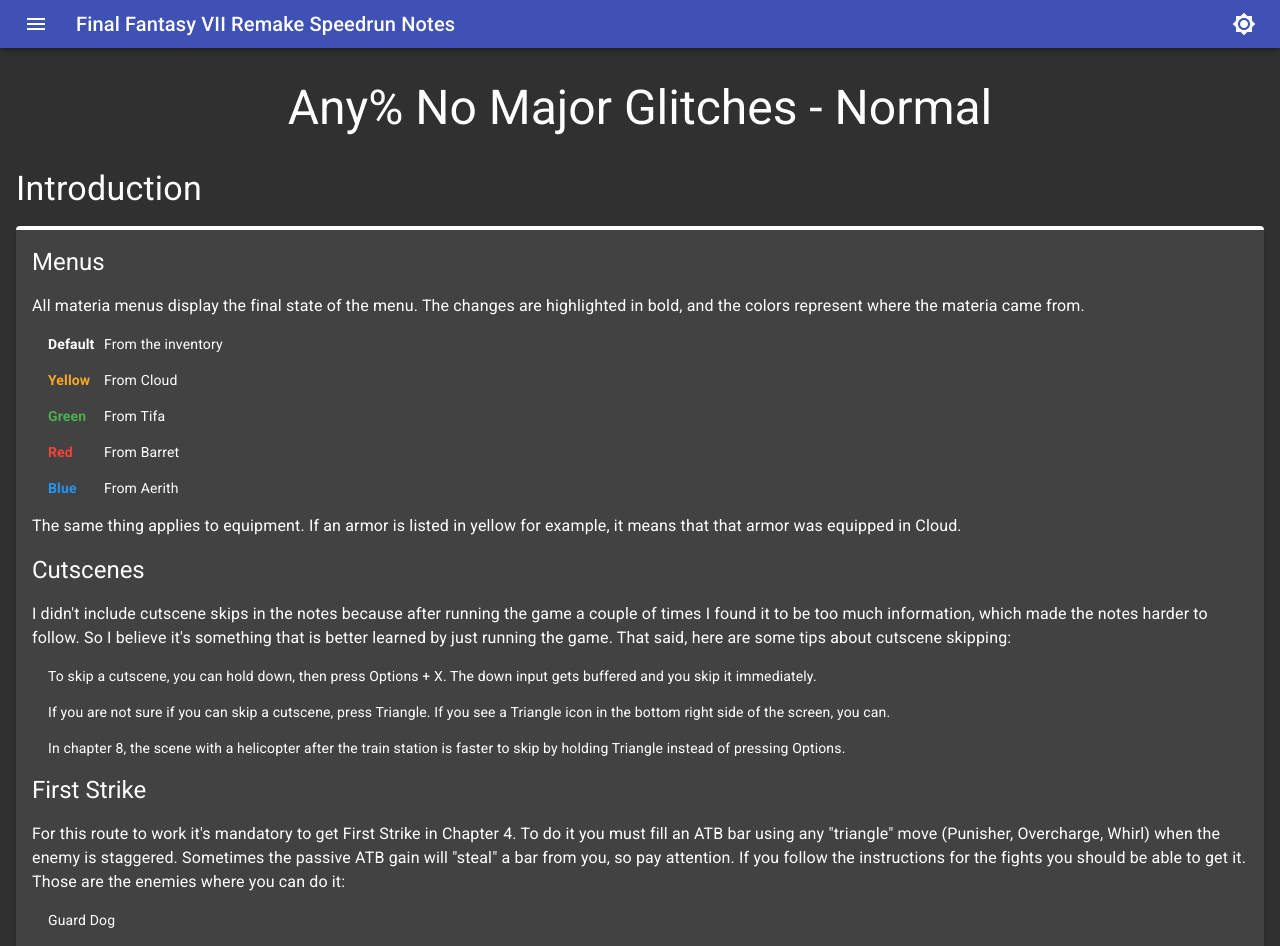
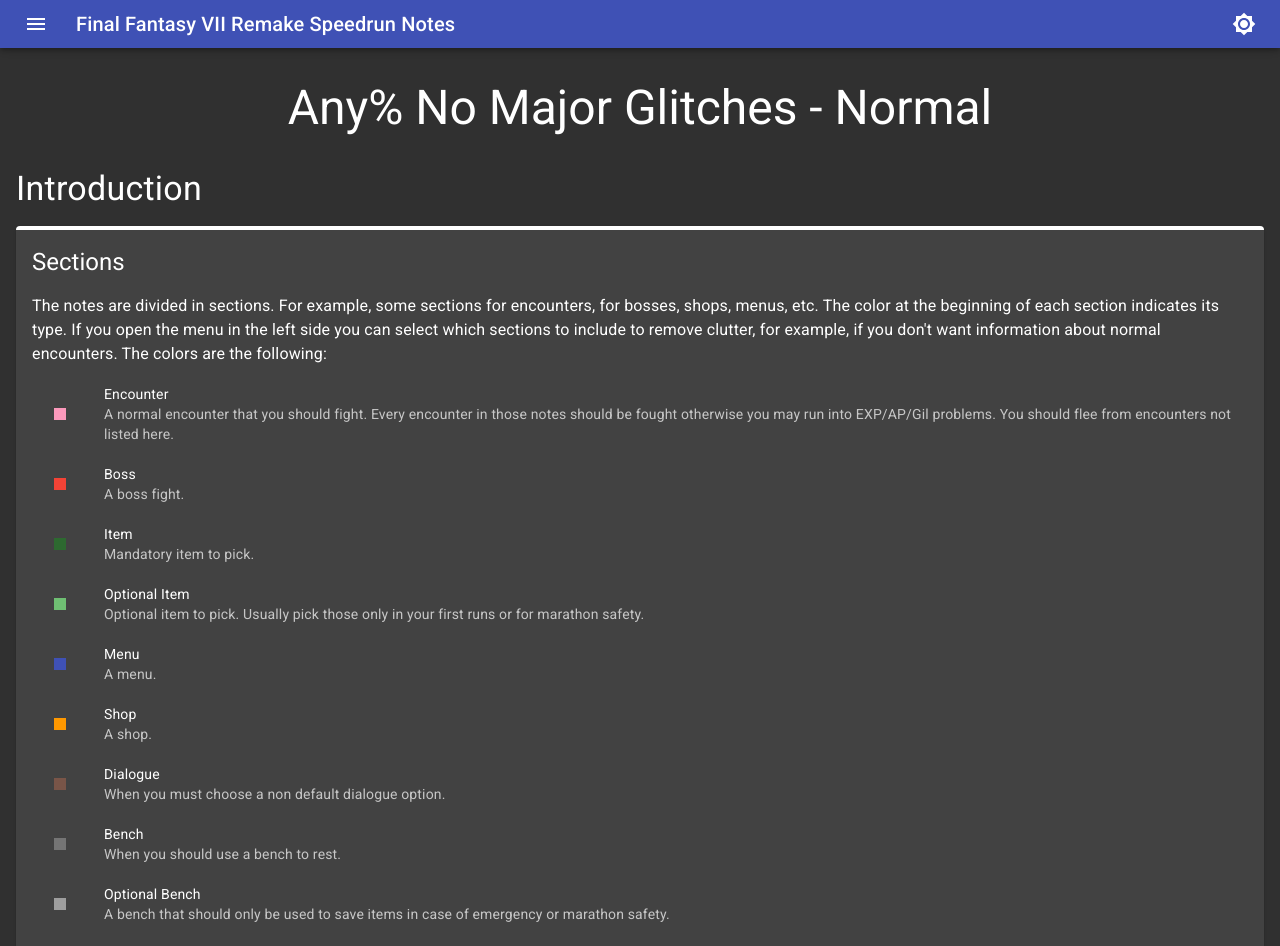
Before and after one commit to fhelwanger/ff7r-speedrun-notes, a React (Create React App) app: page / in a window 1280 px wide. Shown: the top 946 px of the page. Built offline with nearby package versions, Linux system fonts and the light colour scheme.

Commit message:
Add sections explanation
Closes #3

```diff
--- a/src/components/Introduction.tsx
+++ b/src/components/Introduction.tsx
@@ -5,9 +5,10 @@
 import ListItemIcon from "@material-ui/core/ListItemIcon";
 import ListItemText from "@material-ui/core/ListItemText";
 import Typography from "@material-ui/core/Typography";
+import SquareIcon from "@material-ui/icons/Stop";
 import Card from "./Card";
 import IndexTitle from "./IndexTitle";
-import { charactersPalette } from "./palette";
+import { charactersPalette, cardsPalette } from "./palette";
 import { makeStyles, useTheme } from "@material-ui/core/styles";
 
 const useStyles = makeStyles((theme) => ({
@@ -20,6 +21,93 @@
     width: "auto",
   },
 }));
+
+function Sections() {
+  const sections = [
+    {
+      name: "Encounter",
+      color: cardsPalette.encounter,
+      description:
+        "A normal encounter that you should fight. Every encounter in those notes should be fought otherwise you may run into EXP/AP/Gil problems. You should flee from encounters not listed here.",
+    },
+    {
+      name: "Boss",
+      color: cardsPalette.boss,
+      description: "A boss fight.",
+    },
+    {
+      name: "Item",
+      color: cardsPalette.pick,
+      description: "Mandatory item to pick.",
+    },
+    {
+      name: "Optional Item",
+      color: cardsPalette.pickOptional,
+      description:
+        "Optional item to pick. Usually pick those only in your first runs or for marathon safety.",
+    },
+    {
+      name: "Menu",
+      color: cardsPalette.menu,
+      description: "A menu.",
+    },
+    {
+      name: "Shop",
+      color: cardsPalette.shop,
+      description: "A shop.",
+    },
+    {
+      name: "Dialogue",
+      color: cardsPalette.dialogue,
+      description: "When you must choose a non default dialogue option.",
+    },
+    {
+      name: "Bench",
+      color: cardsPalette.bench,
+      description: "When you should use a bench to rest.",
+    },
+    {
+      name: "Optional Bench",
+      color: cardsPalette.benchOptional,
+      description:
+        "A bench that should only be used to save items in case of emergency or marathon safety.",
+    },
+    {
+      name: "Break",
+      color: cardsPalette.break,
+      description: "One of the few breaks that you have in this speedrun.",
+    },
+  ];
+
+  return (
+    <>
+      <Typography variant="h5" paragraph>
+        Sections
+      </Typography>
+      <Typography>
+        The notes are divided in sections. For example, some sections for
+        encounters, for bosses, shops, menus, etc. The color at the beginning of
+        each section indicates its type. If you open the menu in the left side
+        you can select which sections to include to remove clutter, for example,
+        if you don't want information about normal encounters. The colors are
+        the following:
+      </Typography>
+      <List dense>
+        {sections.map((section, sectionIndex) => (
+          <ListItem key={sectionIndex}>
+            <ListItemIcon>
+              <SquareIcon style={{ fill: section.color }} />
+            </ListItemIcon>
+            <ListItemText
+              primary={section.name}
+              secondary={section.description}
+            />
+          </ListItem>
+        ))}
+      </List>
+    </>
+  );
+}
 
 function Menus() {
   const materiaColors = [
@@ -192,6 +280,7 @@
       <IndexTitle id="intro" text="Introduction" />
       <Card color={theme.palette.text.primary}>
         <Box padding={2} paddingBottom={0}>
+          <Sections />
           <Menus />
           <Cutscenes />
           <FirstStrike />
```
